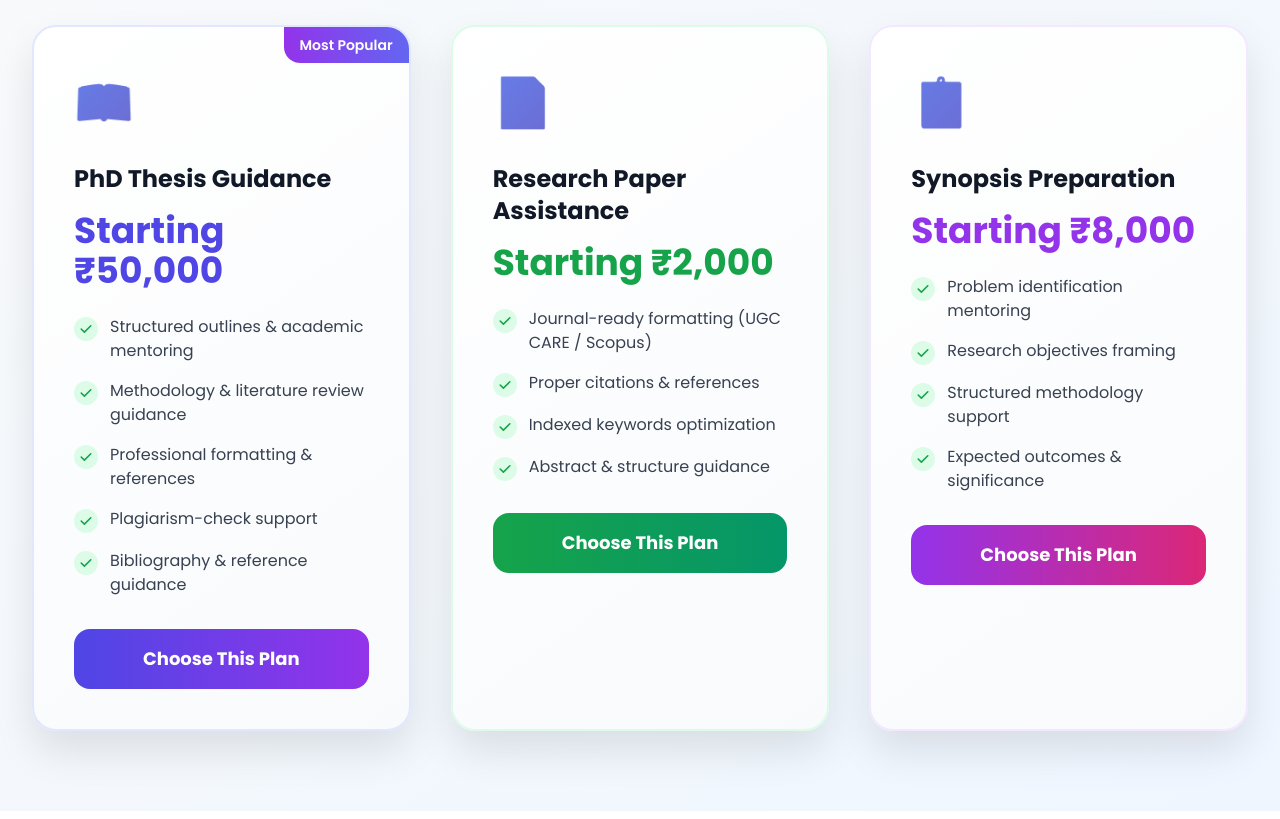
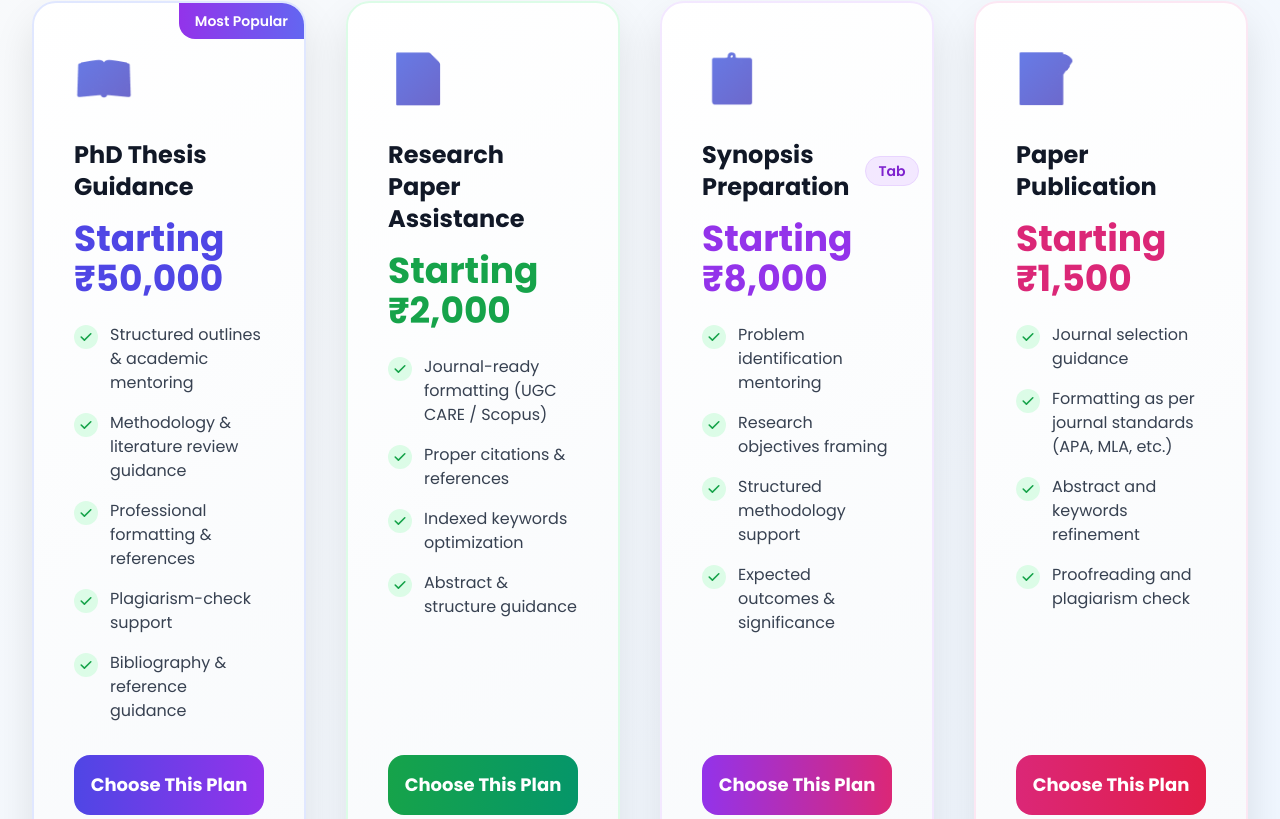
Before and after one commit to sisodiaabhilashas-debug/writemythesis, a plain HTML site: page index.html in a window 1280 px wide. Shown: the part 1463-2282 px from the top of the page. Drawn offline with nearby package versions, Linux system fonts and the light colour scheme; a script that the page names is missing.

Commit message:
Update index.html

```diff
--- a/index.html
+++ b/index.html
@@ -35,8 +35,8 @@ transition: all 0.4s cubic-bezier(0.175, 0.885, 0.32, 1.275);
 }
 
 .premium-card:hover {
-transform: translateY(-10px) scale(1.02);
-box-shadow: 0 30px 60px rgba(0,0,0,0.15);
+transform: none;
+box-shadow: 0 24px 48px rgba(0,0,0,0.12);
 }
 
 .floating-animation {
@@ -148,7 +148,7 @@ height: 60vh !important;
 }
 }
 </style>
-	<link rel="icon" type="image/x-icon" href="favicon.ico">
+<link rel="icon" type="image/x-icon" href="favicon.ico">
 </head>
 <body class="bg-gray-50 overflow-x-hidden">
 <!-- Scroll Progress Indicator -->
@@ -293,7 +293,7 @@ From university enrollment to final thesis submission – we provide professiona
 <!-- Services Section -->
 <section id="services" class="py-20 bg-gradient-to-br from-gray-50 to-blue-50">
 <div class="max-w-7xl mx-auto px-4 sm:px-6 lg:px-8">
-<div class="text-center mb-16">
+<div class="text-center mb-10">
 <h2 class="text-4xl md:text-5xl font-bold text-gray-900 mb-6">
 🎯 Our <span class="text-gradient">Premium Services</span>
 </h2>
@@ -302,12 +302,12 @@ Comprehensive academic support designed to elevate your research journey
 </p>
 </div>
 
-<div class="grid lg:grid-cols-3 gap-10">
+<div class="grid md:grid-cols-2 lg:grid-cols-3 xl:grid-cols-4 gap-10 items-stretch">
 <!-- PhD Thesis Guidance -->
-<div class="premium-card p-10 rounded-3xl border-2 border-indigo-100 relative overflow-hidden">
+<div class="premium-card p-10 rounded-3xl border-2 border-indigo-100 relative overflow-hidden flex flex-col h-full">
 <div class="absolute top-0 right-0 bg-gradient-to-l from-indigo-500 to-purple-600 text-white px-4 py-2 rounded-bl-2xl text-sm font-semibold">
 Most Popular
-</div>
+ </div>
 <div class="service-icon mb-6">📖</div>
 <h3 class="text-2xl font-bold text-gray-900 mb-4">PhD Thesis Guidance</h3>
 <div class="text-4xl font-bold text-indigo-600 mb-6">Starting ₹50,000</div>
@@ -355,13 +355,13 @@ Most Popular
 </div>
 </div>
 
-<button class="w-full bg-gradient-to-r from-indigo-600 to-purple-600 text-white py-4 rounded-2xl font-bold text-lg hover:shadow-2xl transition-all duration-300 hover:scale-105">
+<button class="mt-auto w-full bg-gradient-to-r from-indigo-600 to-purple-600 text-white py-4 rounded-2xl font-bold text-lg hover:shadow-2xl transition-all duration-300">
 Choose This Plan
 </button>
 </div>
 
 <!-- Research Paper Assistance -->
-<div class="premium-card p-10 rounded-3xl border-2 border-green-100">
+<div class="premium-card p-10 rounded-3xl border-2 border-green-100 flex flex-col h-full">
 <div class="service-icon mb-6">📄</div>
 <h3 class="text-2xl font-bold text-gray-900 mb-4">Research Paper Assistance</h3>
 <div class="text-4xl font-bold text-green-600 mb-6">Starting ₹2,000</div>
@@ -372,7 +372,7 @@ Choose This Plan
 <svg class="w-4 h-4 text-green-600" fill="currentColor" viewBox="0 0 20 20">
 <path fill-rule="evenodd" d="M16.707 5.293a1 1 0 010 1.414l-8 8a1 1 0 01-1.414 0l-4-4a1 1 0 011.414-1.414L8 12.586l7.293-7.293a1 1 0 011.414 0z" clip-rule="evenodd"></path>
 </svg>
-</div>
+ </div>
 <span class="text-gray-700">Journal-ready formatting (UGC CARE / Scopus)</span>
 </div>
 <div class="flex items-start gap-3">
@@ -401,15 +401,18 @@ Choose This Plan
 </div>
 </div>
 
-<button class="w-full bg-gradient-to-r from-green-600 to-emerald-600 text-white py-4 rounded-2xl font-bold text-lg hover:shadow-2xl transition-all duration-300 hover:scale-105">
+<button class="mt-auto w-full bg-gradient-to-r from-green-600 to-emerald-600 text-white py-4 rounded-2xl font-bold text-lg hover:shadow-2xl transition-all duration-300">
 Choose This Plan
 </button>
 </div>
 
 <!-- Synopsis Preparation -->
-<div class="premium-card p-10 rounded-3xl border-2 border-purple-100">
+<div class="premium-card p-10 rounded-3xl border-2 border-purple-100 flex flex-col h-full">
 <div class="service-icon mb-6">📋</div>
-<h3 class="text-2xl font-bold text-gray-900 mb-4">Synopsis Preparation</h3>
+<div class="flex items-center justify-between mb-4">
+<h3 class="text-2xl font-bold text-gray-900">Synopsis Preparation</h3>
+<span class="ml-4 whitespace-nowrap px-3 py-1 rounded-full text-sm font-semibold bg-purple-100 text-purple-700 border border-purple-200">Tab</span>
+</div>
 <div class="text-4xl font-bold text-purple-600 mb-6">Starting ₹8,000</div>
 
 <div class="space-y-4 mb-8">
@@ -447,7 +450,53 @@ Choose This Plan
 </div>
 </div>
 
-<button class="w-full bg-gradient-to-r from-purple-600 to-pink-600 text-white py-4 rounded-2xl font-bold text-lg hover:shadow-2xl transition-all duration-300 hover:scale-105">
+<button class="mt-auto w-full bg-gradient-to-r from-purple-600 to-pink-600 text-white py-4 rounded-2xl font-bold text-lg hover:shadow-2xl transition-all duration-300">
+Choose This Plan
+</button>
+</div>
+
+<!-- Editing & Proofreading -->
+<div class="premium-card p-10 rounded-3xl border-2 border-pink-100 flex flex-col h-full">
+<div class="service-icon mb-6">📝</div>
+<h3 class="text-2xl font-bold text-gray-900 mb-4">Paper Publication</h3>
+<div class="text-4xl font-bold text-pink-600 mb-6">Starting ₹1,500</div>
+
+<div class="space-y-4 mb-8">
+<div class="flex items-start gap-3">
+<div class="w-6 h-6 bg-green-100 rounded-full flex items-center justify-center flex-shrink-0 mt-0.5">
+<svg class="w-4 h-4 text-green-600" fill="currentColor" viewBox="0 0 20 20">
+<path fill-rule="evenodd" d="M16.707 5.293a1 1 0 010 1.414l-8 8a1 1 0 01-1.414 0l-4-4a1 1 0 011.414-1.414L8 12.586l7.293-7.293a1 1 0 011.414 0z" clip-rule="evenodd"></path>
+</svg>
+</div>
+<span class="text-gray-700">Journal selection guidance</span>
+</div>
+<div class="flex items-start gap-3">
+<div class="w-6 h-6 bg-green-100 rounded-full flex items-center justify-center flex-shrink-0 mt-0.5">
+<svg class="w-4 h-4 text-green-600" fill="currentColor" viewBox="0 0 20 20">
+<path fill-rule="evenodd" d="M16.707 5.293a1 1 0 010 1.414l-8 8a1 1 0 01-1.414 0l-4-4a1 1 0 011.414-1.414L8 12.586l7.293-7.293a1 1 0 011.414 0z" clip-rule="evenodd"></path>
+</svg>
+</div>
+<span class="text-gray-700">Formatting as per journal standards (APA, MLA, etc.)</span>
+</div>
+<div class="flex items-start gap-3">
+<div class="w-6 h-6 bg-green-100 rounded-full flex items-center justify-center flex-shrink-0 mt-0.5">
+<svg class="w-4 h-4 text-green-600" fill="currentColor" viewBox="0 0 20 20">
+<path fill-rule="evenodd" d="M16.707 5.293a1 1 0 010 1.414l-8 8a1 1 0 01-1.414 0l-4-4a1 1 0 011.414-1.414L8 12.586l7.293-7.293a1 1 0 011.414 0z" clip-rule="evenodd"></path>
+</svg>
+</div>
+<span class="text-gray-700">Abstract and keywords refinement</span>
+</div>
+<div class="flex items-start gap-3">
+<div class="w-6 h-6 bg-green-100 rounded-full flex items-center justify-center flex-shrink-0 mt-0.5">
+<svg class="w-4 h-4 text-green-600" fill="currentColor" viewBox="0 0 20 20">
+<path fill-rule="evenodd" d="M16.707 5.293a1 1 0 010 1.414l-8 8a1 1 0 01-1.414 0l-4-4a1 1 0 011.414-1.414L8 12.586l7.293-7.293a1 1 0 011.414 0z" clip-rule="evenodd"></path>
+</svg>
+</div>
+<span class="text-gray-700">Proofreading and plagiarism check</span>
+</div>
+</div>
+
+<button class="mt-auto w-full bg-gradient-to-r from-pink-600 to-rose-600 text-white py-4 rounded-2xl font-bold text-lg hover:shadow-2xl transition-all duration-300">
 Choose This Plan
 </button>
 </div>
@@ -1087,6 +1136,7 @@ AM
 <option value="phd-thesis">PhD Thesis Guidance</option>
 <option value="research-paper">Research Paper Assistance</option>
 <option value="synopsis">Synopsis Preparation</option>
+<option value="editing">Paper Publication</option>
 <option value="consultation">General Consultation</option>
 </select>
 </div>
@@ -1352,6 +1402,8 @@ window.open(whatsappUrl, '_blank');
 }
 });
 
+// (Removed tabs logic) All service cards are visible simultaneously
+
 // Enhanced scroll effects
 window.addEventListener('scroll', function() {
 const nav = document.querySelector('nav');
```
